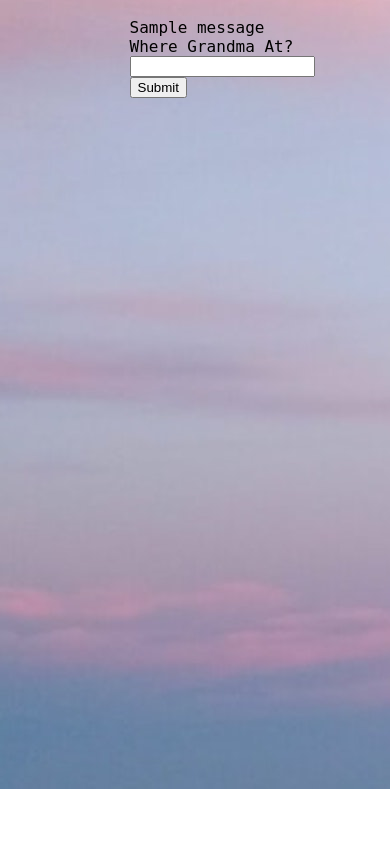
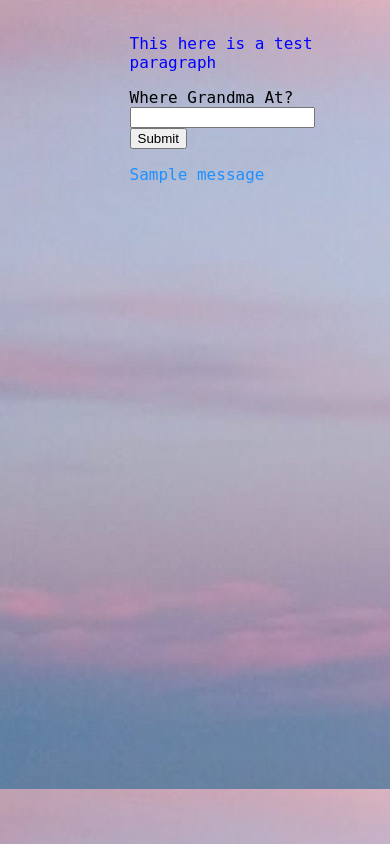
Before and after one commit to patthrasher/weather, a Django app: template weatherapp/grandma/templates/grandma/index.html in a window 390 px wide. Run offline with Django 3.2, Linux system fonts and the light colour scheme; the template is opened without the code that fills it: most values are stand-ins (such as "Sample title", 1, 10 or a date in 2020); one stand-in notice (Sample message) is shown.

Commit message:
playing with css

```diff
--- a/weatherapp/grandma/static/grandma/style.css
+++ b/weatherapp/grandma/static/grandma/style.css
@@ -2,6 +2,16 @@ body {
     background: white url("images/sky.jpeg") no-repeat;
 }
 
+@media (min-height: 788px) {
+  body {
+    background: white url("images/sky.jpeg") repeat;
+  }
+}
+
+img {
+  max-width: 100%;
+  height: auto;
+}
 
 .font {
   font-family: monospace, serif;
@@ -17,3 +27,14 @@ body {
 .lil-space {
   padding-right: 10px;
 }
+
+
+p {
+  color: red;
+}
+
+@media (max-width: 400px) {
+    p {
+      color: blue;
+    }
+}
--- a/weatherapp/grandma/templates/grandma/index.html
+++ b/weatherapp/grandma/templates/grandma/index.html
@@ -4,20 +4,25 @@
 <link rel="stylesheet" type="text/css" href="{% static 'grandma/style.css' %}">
 
 <html>
-  <head><title>Weather For Grandma</title></head>
+  <head >
+    <title>Weather For Grandma</title>
+    <meta name="viewport" content="width=device-width, initial-scale=1">
+  </head>
   <body>
     <div class="center">
-    {% if messages %}
-      {% for message in messages %}
-        {{ message }}
-      {% endfor %}
-    {% endif %}
+    <p>This here is a test paragraph</p>
     <form method="POST">
       {% csrf_token %}
       <label for="city" class="lil-space">Where Grandma At?</label>
       <span class="lil-space"><input type="text" name="city"></span>
       <input type="submit" name="submit" value="Submit">
     </form>
+
+    {% if messages %}
+      {% for message in messages %}
+        <p style="color: dodgerblue;">{{ message }}</p>
+      {% endfor %}
+    {% endif %}
 
     {% if f %}
         {% if output == 'swim suit' %}
--- a/weatherapp/grandma/views.py
+++ b/weatherapp/grandma/views.py
@@ -46,7 +46,7 @@ def index(request) :
                 return render(request, 'grandma/index.html', context)
 
             except :
-                messages.error(request, 'Invalid City')
+                messages.error(request, 'Hmm, we can\'t find that place, try another')
                 return redirect('grandma:index')
 
 
```
